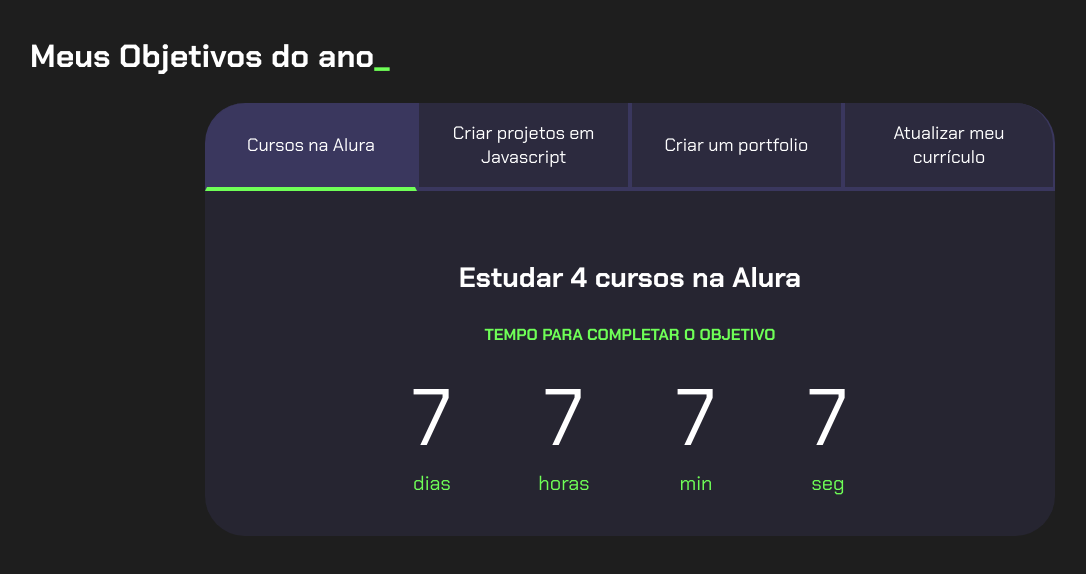
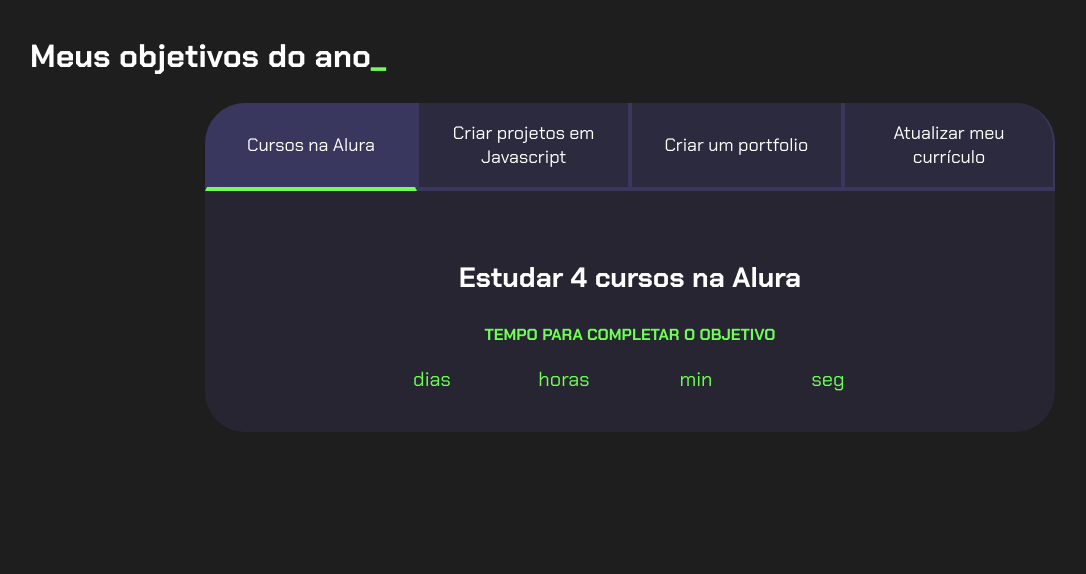
Before and after one commit to Rafinhaa12345/Monsenhor, a plain HTML site: page index.html in a window 1280 px wide. Shown: the whole page, without its empty margins (10-1096 px from the left). Drawn offline with Linux system fonts and the light colour scheme.

Commit message:
Update index.html

```diff
--- a/index.html
+++ b/index.html
@@ -10,7 +10,7 @@
 
 <body>
     <section class="conteudo-principal">
-        <h2 class="titulo-principal">Meus Objetivos do ano<span>_</span></h2>
+        <h2 class="titulo-principal">Meus objetivos do ano<span>_</span></h2>
         <div class="conteudo">
             <div class="botoes">
                 <button class="botao ativo">Cursos na Alura</button>
@@ -24,19 +24,19 @@
                     <h4 class="aba-conteudo-titulo-secundario">Tempo para completar o objetivo</h4>
                     <div class="contador">
                         <div class="contador-digito">
-                            <p class="contador-digito-numero">7</p>
+                            <p class="contador-digito-numero"></p>
                             <p class="contador-digito-texto">dias</p>
                         </div>
                         <div class="contador-digito">
-                            <p class="contador-digito-numero">7</p>
+                            <p class="contador-digito-numero"></p>
                             <p class="contador-digito-texto">horas</p>
                         </div>
                         <div class="contador-digito">
-                            <p class="contador-digito-numero">7</p>
+                            <p class="contador-digito-numero"></p>
                             <p class="contador-digito-texto">min</p>
                         </div>
                         <div class="contador-digito">
-                            <p class="contador-digito-numero">7</p>
+                            <p class="contador-digito-numero"></p>
                             <p class="contador-digito-texto">seg</p>
                         </div>
                     </div>
```
